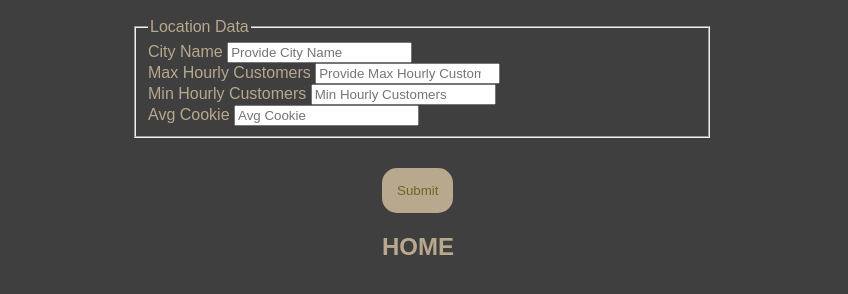
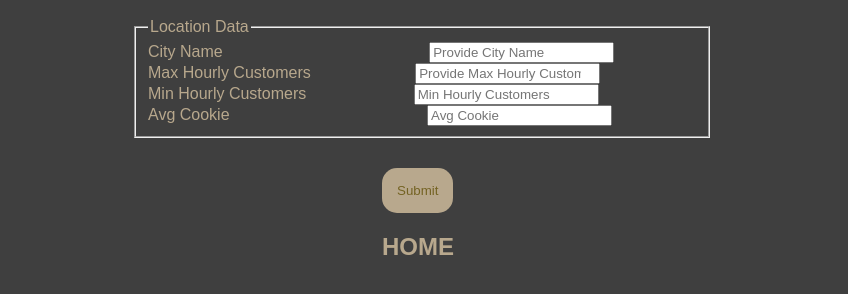
Before and after one commit to abdelhadi-nofal/cookie-stand, a plain HTML site: page sales.html in a window 1280 px wide. Shown: the part 342-636 px from the top of the page, without its empty margins (276-1124 px from the left). Drawn offline with Linux system fonts and the light colour scheme; a web font is replaced by a local one.

Commit message:
input&label edit

```diff
--- a/css/styles.css
+++ b/css/styles.css
@@ -192,6 +192,8 @@ footer{
 
 }
 
+
+
 table{
     background-color: rgb(184, 168, 141);
     color: rgb(0, 0, 0);
@@ -277,3 +279,23 @@ footer .footerlogo{
     margin-bottom: 0px;
     margin-right: 200px;
 }
+
+
+
+.maxinput {
+    margin-left: 100px;
+  }
+
+.mininput {
+    margin-left: 103px;
+    margin-bottom: 0%;
+  }
+
+.avginput{
+    margin-left: 193px;
+    margin-top: 0%;
+}
+
+.nameinput{
+    margin-left: 202px;
+}
--- a/sales.html
+++ b/sales.html
@@ -29,16 +29,16 @@
             <fieldset>
                 <legend>Location Data</legend>
             <label for="">City Name</label>
-            <input type="text" name="userInpu"   placeholder="Provide City Name" required /> <br>
+            <input class="nameinput" type="text" name="userInpu"   placeholder="Provide City Name" required /> <br>
 
             <label for="">Max Hourly Customers</label>
-            <input type="number" name="userInpu1"   placeholder="Provide Max Hourly Customers" required /><br>
+            <input class="maxinput" type="number" name="userInpu1"   placeholder="Provide Max Hourly Customers" required /><br>
 
             <label for="">Min Hourly Customers</label>
-            <input type="number" name="userInpu2"   placeholder="Min Hourly Customers"  required/><br>
+            <input class="mininput" type="number" name="userInpu2"   placeholder="Min Hourly Customers"  required/><br>
 
             <label for="">Avg Cookie</label>
-            <input type="number" name="userInpu3"   step=".1" placeholder="Avg Cookie" required/><br>
+            <input class="avginput" type="number" name="userInpu3"   step=".1" placeholder="Avg Cookie" required/><br>
 
             </fieldset>
 
```
